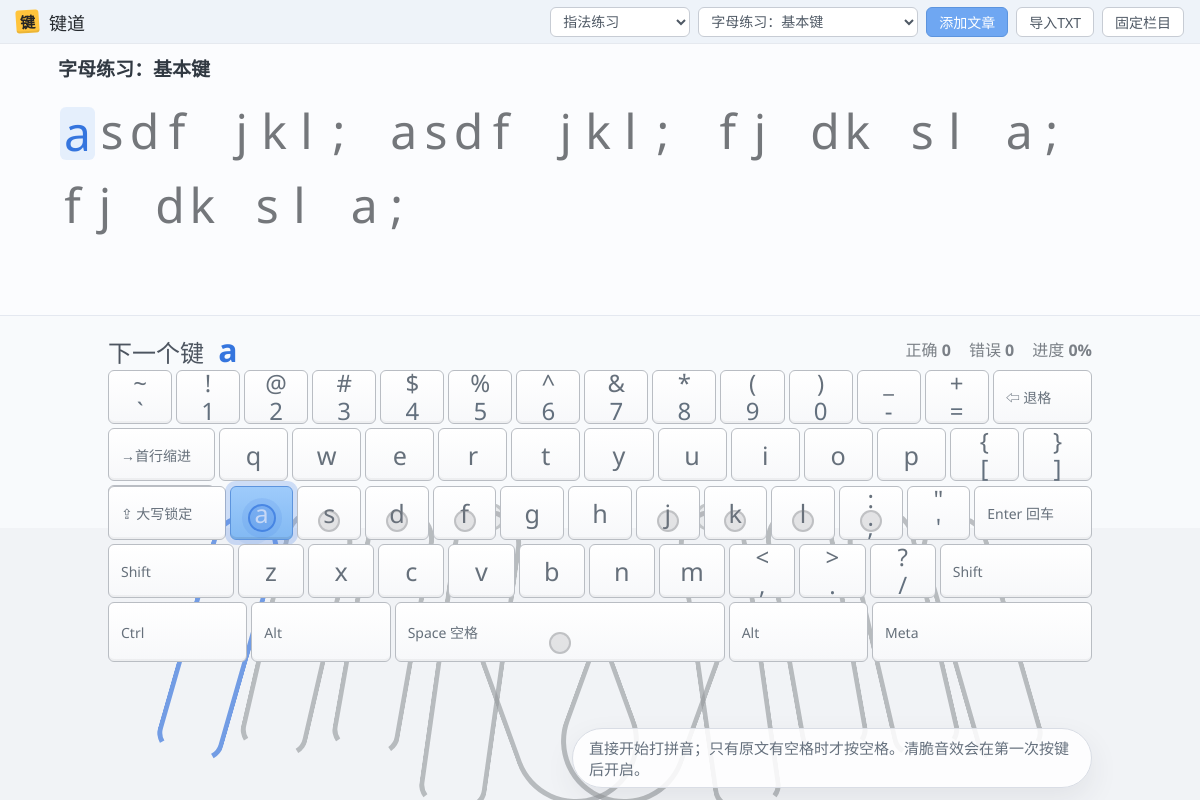
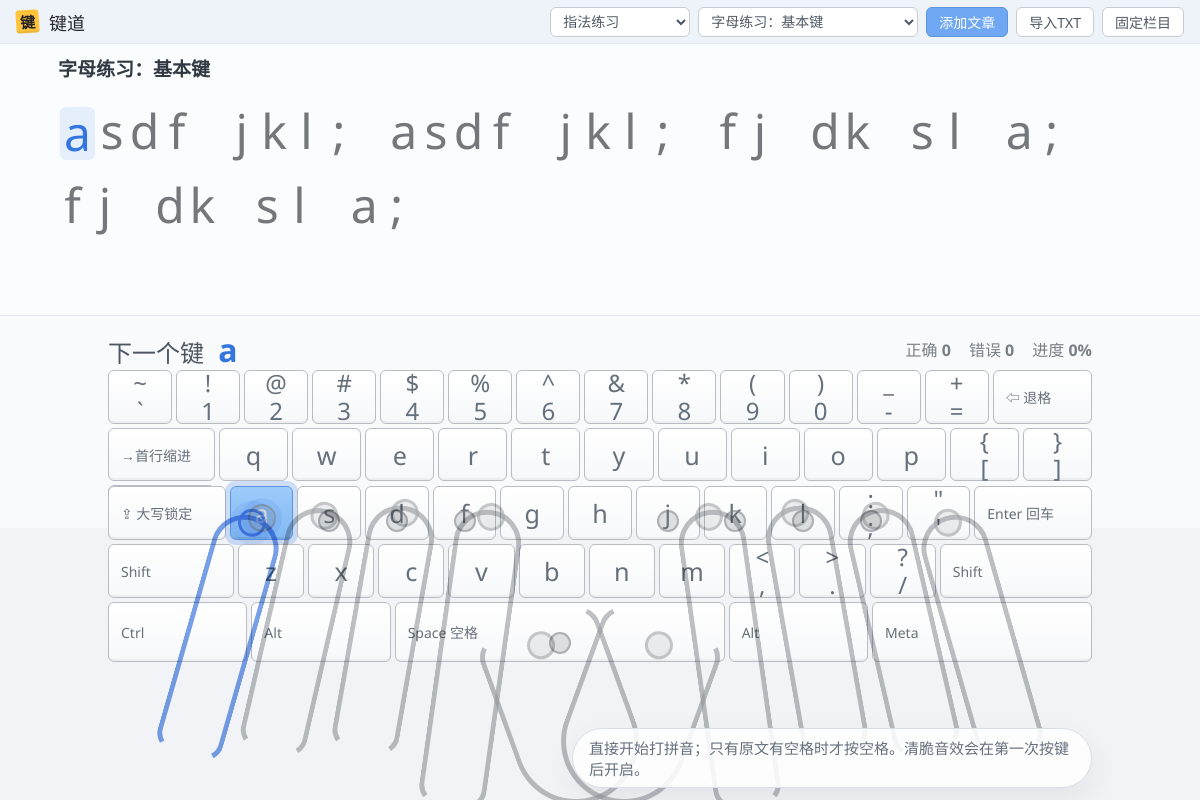
Before and after one commit to jfcws1/-, an Electron app: page typing-hero.html in a window 1200 px wide. Drawn offline with Linux system fonts and the light colour scheme.

Commit message:
Show hand guide over keyboard

```diff
--- a/typing-hero.html
+++ b/typing-hero.html
@@ -405,7 +405,13 @@
       height: 420px;
       transform: translateX(-50%);
       pointer-events: none;
-      z-index: 1;
+      z-index: 3;
+      opacity: 0;
+      mix-blend-mode: multiply;
+      transition: opacity .16s ease;
+    }
+
+    .trainer.show-hands .hands {
       opacity: .72;
     }
 
@@ -510,6 +516,11 @@
       box-shadow: 0 12px 30px rgba(46, 55, 70, .08);
       z-index: 4;
       pointer-events: none;
+    }
+
+    .trainer.show-hands .key.finger-anchor::after {
+      background: rgba(120, 124, 130, .22);
+      border-color: rgba(120, 124, 130, .48);
     }
 
     .hidden-input {
@@ -994,6 +1005,7 @@
     const fingerAnchorKeys = new Set(["a", "s", "d", "f", "j", "k", "l", ";", " "]);
 
     const phraseEl = document.getElementById("phrase");
+    const trainerEl = document.querySelector(".trainer");
     const keyboardEl = document.getElementById("keyboard");
     const nextKeyEl = document.getElementById("nextKey");
     const rightCountEl = document.getElementById("rightCount");
@@ -1343,6 +1355,7 @@
 
     function updateUi() {
       const next = nextChar();
+      trainerEl.classList.toggle("show-hands", currentCollection === "fingering");
       nextKeyEl.textContent = next ? keyLabel(next) : "完成";
       rightCountEl.textContent = right;
       wrongCountEl.textContent = wrong;
```
